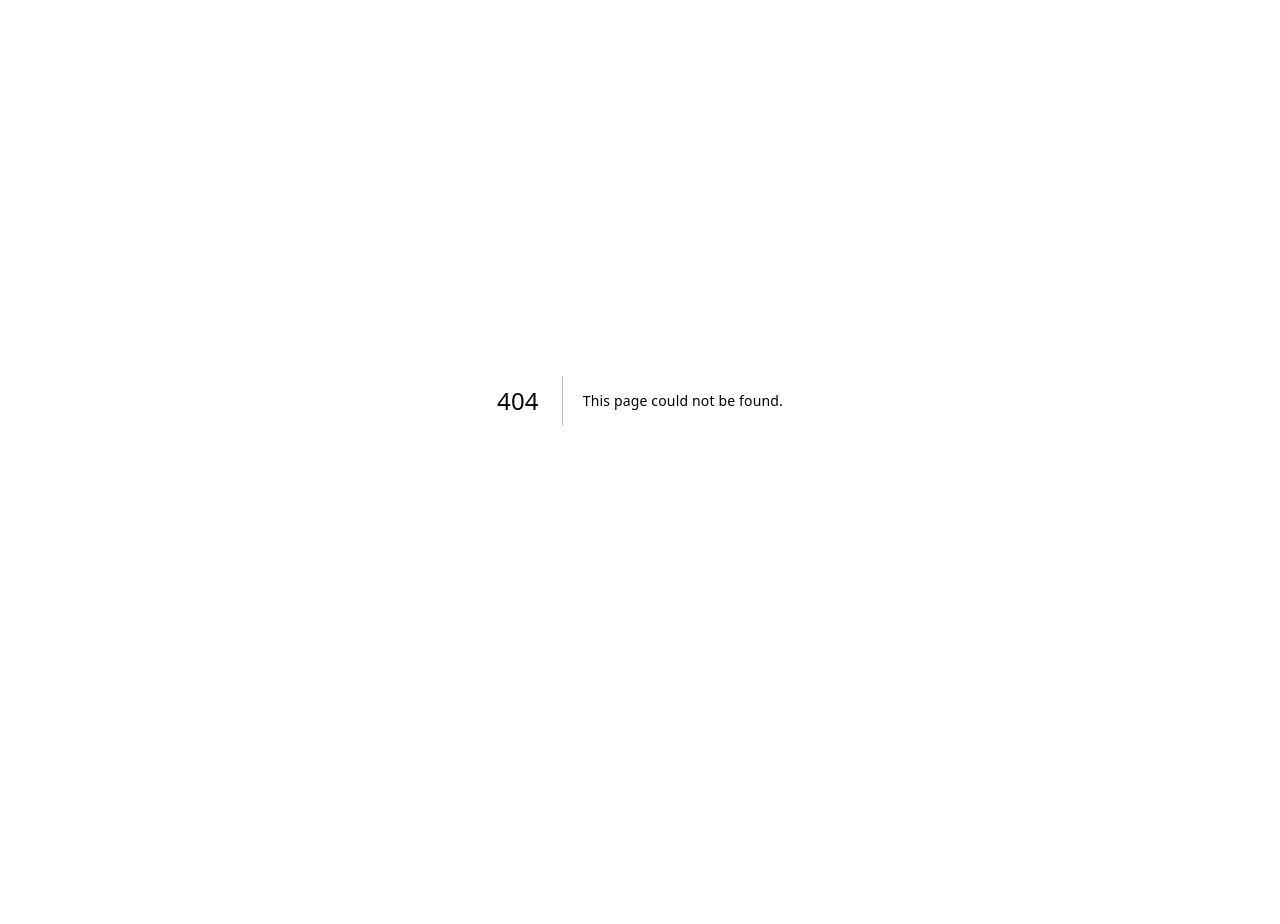
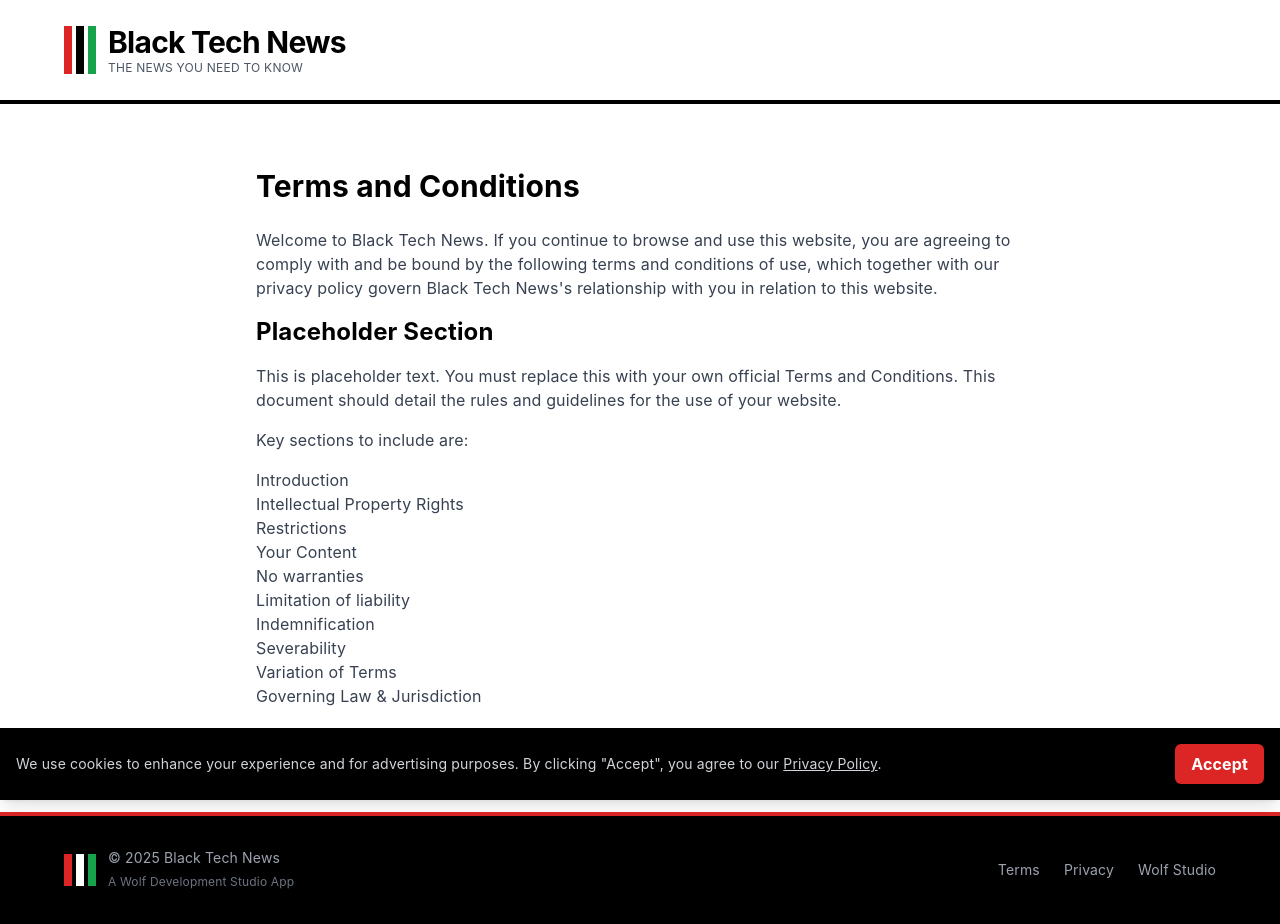
Before and after one commit to courtneygreer-voxxy/black-tech-news, a Next.js app: page /terms in a window 1280 px wide. Before the commit this address had no page. Before the commit the page ends 800 px from the top, so only its background shows below. Built offline with nearby package versions, Linux system fonts and the light colour scheme.

Commit message:
feat: Add Google Analytics and initial site components

```diff
--- a/app/layout.tsx
+++ b/app/layout.tsx
@@ -1,5 +1,6 @@
 import type { Metadata } from 'next';
 import './globals.css';
+import CookieConsentBanner from '@/components/CookieConsentBanner';
 
 export const metadata: Metadata = {
   title: 'Black Tech News | Breaking News for Black Tech Professionals & Startups',
@@ -73,7 +74,22 @@ export default function RootLayout({
 }) {
   return (
     <html lang="en">
-      <body>{children}</body>
+      {/* Google tag (gtag.js) */}
+      <script async src="https://www.googletagmanager.com/gtag/js?id=G-FMKD0JYBF8"></script>
+      <script
+        dangerouslySetInnerHTML={{
+          __html: `
+            window.dataLayer = window.dataLayer || [];
+            function gtag(){dataLayer.push(arguments);}
+            gtag('js', new Date());
+            gtag('config', 'G-FMKD0JYBF8');
+          `,
+        }}
+      />
+      <body>
+        {children}
+        <CookieConsentBanner />
+      </body>
     </html>
   );
 }
--- /dev/null
+++ b/app/privacy/page.tsx
@@ -0,0 +1,55 @@
+import { Metadata } from 'next';
+import BTNNavbar from '@/components/BTNNavbar';
+import BTNFooter from '@/components/BTNFooter';
+
+export const metadata: Metadata = {
+  title: 'Privacy Policy | Black Tech News',
+  description: 'Privacy Policy for the Black Tech News website.',
+  robots: {
+    index: false, // No-index legal pages
+    follow: true,
+  },
+};
+
+export default function PrivacyPage() {
+  return (
+    <div className="min-h-screen bg-white">
+      <BTNNavbar />
+      <main className="max-w-4xl mx-auto px-8 lg:px-16 py-16">
+        <h1 className="text-3xl font-bold text-black mb-6">Privacy Policy</h1>
+        <div className="prose lg:prose-xl text-gray-700 space-y-4">
+          <p>
+            This Privacy Policy describes Our policies and procedures on the
+            collection, use and disclosure of Your information when You use the
+            Service and tells You about Your privacy rights and how the law
+            protects You.
+          </p>
+
+          <h2 className="text-2xl font-bold text-black mt-6">
+            Information Collection and Use
+          </h2>
+          <p>
+            This is placeholder text. You must replace this with your own
+            official Privacy Policy. This policy is required by law and by
+            services like Google AdSense. It must inform users about the data you
+            collect, how you use it, and how you protect it.
+          </p>
+          <p>
+            Key sections to include are:
+          </p>
+          <ul>
+            <li>What information is collected (e.g., personal data, usage data).</li>
+            <li>How tracking technologies like cookies are used.</li>
+            <li>How third-party vendors, including Google, use cookies to serve ads.</li>
+            <li>Information on how users can opt out of personalized advertising.</li>
+            <li>Contact Information.</li>
+          </ul>
+           <p>
+            Last Updated: December 23, 2025
+          </p>
+        </div>
+      </main>
+      <BTNFooter />
+    </div>
+  );
+}
--- /dev/null
+++ b/app/terms/page.tsx
@@ -0,0 +1,61 @@
+import { Metadata } from 'next';
+import BTNNavbar from '@/components/BTNNavbar';
+import BTNFooter from '@/components/BTNFooter';
+
+export const metadata: Metadata = {
+  title: 'Terms and Conditions | Black Tech News',
+  description: 'Terms and Conditions for using the Black Tech News website.',
+  robots: {
+    index: false, // No-index legal pages
+    follow: true,
+  },
+};
+
+export default function TermsPage() {
+  return (
+    <div className="min-h-screen bg-white">
+      <BTNNavbar />
+      <main className="max-w-4xl mx-auto px-8 lg:px-16 py-16">
+        <h1 className="text-3xl font-bold text-black mb-6">
+          Terms and Conditions
+        </h1>
+        <div className="prose lg:prose-xl text-gray-700 space-y-4">
+          <p>
+            Welcome to Black Tech News. If you continue to browse and use this
+            website, you are agreeing to comply with and be bound by the
+            following terms and conditions of use, which together with our
+            privacy policy govern Black Tech News's relationship with you in
+            relation to this website.
+          </p>
+          <h2 className="text-2xl font-bold text-black mt-6">
+            Placeholder Section
+          </h2>
+          <p>
+            This is placeholder text. You must replace this with your own
+            official Terms and Conditions. This document should detail the rules
+            and guidelines for the use of your website.
+          </p>
+          <p>
+            Key sections to include are:
+          </p>
+          <ul>
+            <li>Introduction</li>
+            <li>Intellectual Property Rights</li>
+            <li>Restrictions</li>
+            <li>Your Content</li>
+            <li>No warranties</li>
+            <li>Limitation of liability</li>
+            <li>Indemnification</li>
+            <li>Severability</li>
+            <li>Variation of Terms</li>
+            <li>Governing Law & Jurisdiction</li>
+          </ul>
+           <p>
+            Last Updated: December 23, 2025
+          </p>
+        </div>
+      </main>
+      <BTNFooter />
+    </div>
+  );
+}
--- a/components/BTNFooter.tsx
+++ b/components/BTNFooter.tsx
@@ -31,6 +31,12 @@ export default function BTNFooter() {
 
           {/* Links */}
           <div className="flex items-center space-x-6">
+            <Link href="/terms" className="text-sm text-gray-400 hover:text-white transition-colors">
+                Terms
+            </Link>
+            <Link href="/privacy" className="text-sm text-gray-400 hover:text-white transition-colors">
+                Privacy
+            </Link>
             <a
               href="https://www.wolfdevelopmentstudio.com"
               target="_blank"
--- /dev/null
+++ b/components/CookieConsentBanner.tsx
@@ -0,0 +1,48 @@
+'use client';
+
+import { useState, useEffect } from 'react';
+import Link from 'next/link';
+
+const COOKIE_CONSENT_KEY = 'cookie_consent';
+
+export default function CookieConsentBanner() {
+  const [showBanner, setShowBanner] = useState(false);
+
+  useEffect(() => {
+    // Check for consent on client-side only
+    const consent = localStorage.getItem(COOKIE_CONSENT_KEY);
+    if (consent !== 'true') {
+      setShowBanner(true);
+    }
+  }, []);
+
+  const handleAccept = () => {
+    localStorage.setItem(COOKIE_CONSENT_KEY, 'true');
+    setShowBanner(false);
+  };
+
+  if (!showBanner) {
+    return null;
+  }
+
+  return (
+    <div className="fixed bottom-0 left-0 right-0 bg-black text-white p-4 z-50 shadow-lg">
+      <div className="max-w-7xl mx-auto flex flex-col md:flex-row justify-between items-center space-y-3 md:space-y-0">
+        <p className="text-sm text-gray-300">
+          We use cookies to enhance your experience and for advertising purposes. By
+          clicking "Accept", you agree to our{' '}
+          <Link href="/privacy" className="underline hover:text-white">
+            Privacy Policy
+          </Link>
+          .
+        </p>
+        <button
+          onClick={handleAccept}
+          className="bg-red-600 text-white px-4 py-2 rounded-md font-bold hover:bg-red-700 transition-colors"
+        >
+          Accept
+        </button>
+      </div>
+    </div>
+  );
+}
--- a/lib/api/articles.ts
+++ b/lib/api/articles.ts
@@ -29,7 +29,7 @@ export async function fetchArticles(
       params.category = category;
     }
 
-    const url = getApiUrl('/api/articles/list', params);
+    const url = getApiUrl('list', params);
     const response = await fetch(url, {
       method: 'GET',
       headers: {
@@ -63,7 +63,7 @@ export async function fetchArticles(
 // Fetch featured article
 export async function fetchFeaturedArticle(): Promise<NewsArticle | null> {
   try {
-    const url = getApiUrl('/api/articles/featured');
+    const url = getApiUrl('featured');
     const response = await fetch(url, {
       method: 'GET',
       headers: {
@@ -100,7 +100,7 @@ export async function trackArticleView(
   source: string
 ): Promise<void> {
   try {
-    const url = getApiUrl('/api/articles/view');
+    const url = getApiUrl('view');
     const response = await fetch(url, {
       method: 'POST',
       headers: {
--- a/lib/config.ts
+++ b/lib/config.ts
@@ -3,7 +3,7 @@
 
 export const API_CONFIG = {
   // Base URL for Wolf Studio API
-  baseUrl: process.env.NEXT_PUBLIC_API_URL || 'https://www.wolfdevelopmentstudio.com',
+  baseUrl: process.env.NEXT_PUBLIC_API_URL || 'https://www.wolfdevelopmentstudio.com/api/articles/',
 
   // API endpoints
   endpoints: {
```
Also changed, not shown: 1 other file (tests, documents, lock files or other folders).
